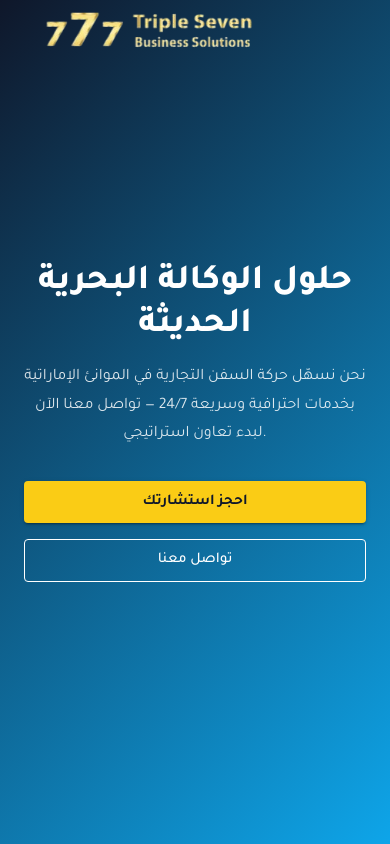
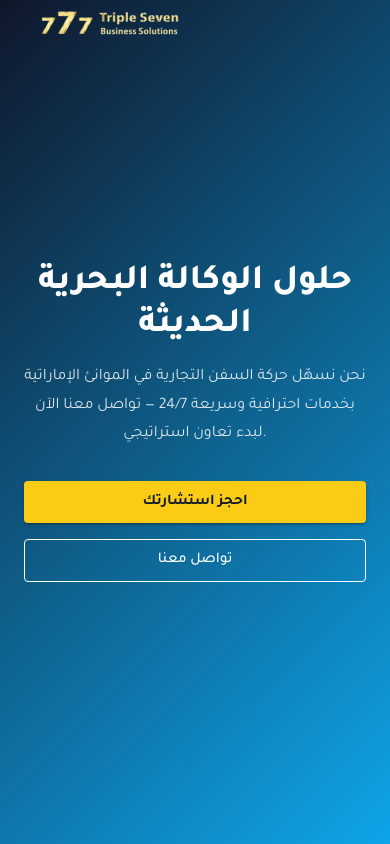
Before and after one commit to MuhammedQR/marine-agency-landing-page, a React (Vite) app: page / in a window 390 px wide. Shown: the top 844 px of the page. Built offline with nearby package versions, Linux system fonts and the light colour scheme; some icons are missing.

Commit message:
🔧 fix in mobile

```diff
--- a/src/components/Navbar.jsx
+++ b/src/components/Navbar.jsx
@@ -121,11 +121,24 @@ const Navbar = () => {
                 <MenuIcon fontSize="large" />
               </IconButton>
             )}
-            <img
-              src="/logo777.png"
-              alt="Triple Seven Logo"
-              style={{ height: "60px", objectFit: "contain" }}
-            />
+            <Link
+              to="hero"
+              spy={true}
+              smooth={true}
+              duration={600}
+              offset={-80}
+            >
+              <Box
+                component="img"
+                src="/logo777.png"
+                alt="Triple Seven Logo"
+                sx={{
+                  height: { xs: 40, md: 60 }, // ✅ يتغير حسب حجم الشاشة
+                  objectFit: "contain",
+                  cursor: "pointer",
+                }}
+              />
+            </Link>
           </Toolbar>
         </Container>
       </AppBar>
@@ -172,8 +185,8 @@ const Navbar = () => {
                     fontWeight: "bold",
                     color: "#0ea5e9",
                     sx: {
-                        textAlign: "right", // ✅ هذا هو المفتاح
-                      },
+                      textAlign: "right", // ✅ هذا هو المفتاح
+                    },
                   }}
                 />
               </ListItem>
```
